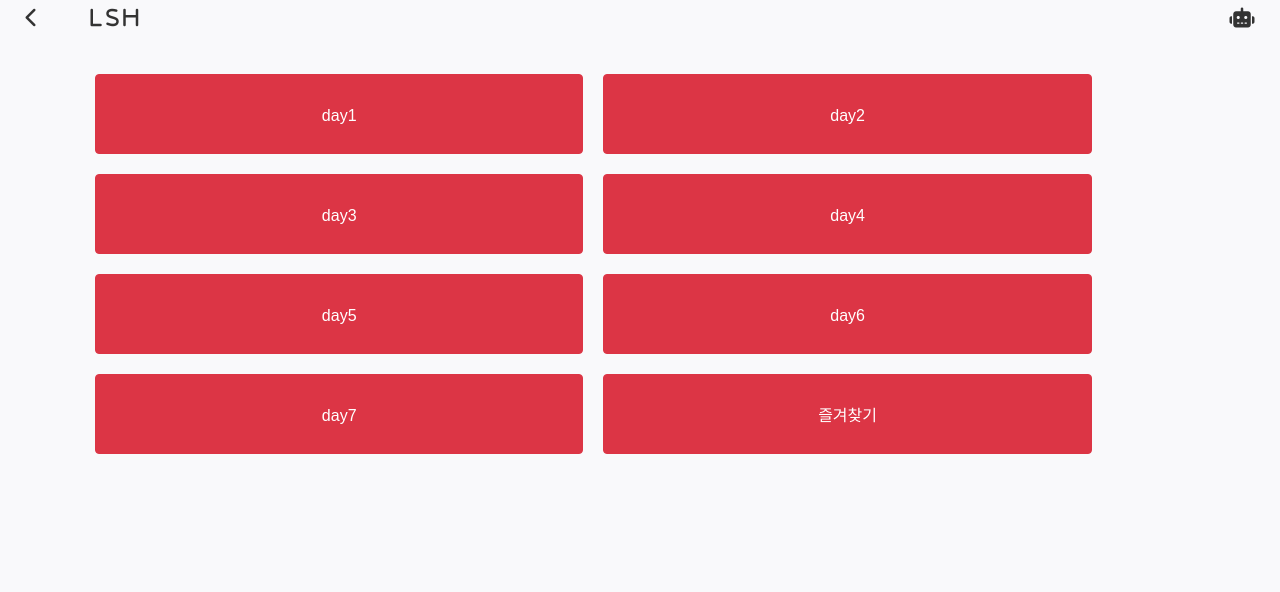
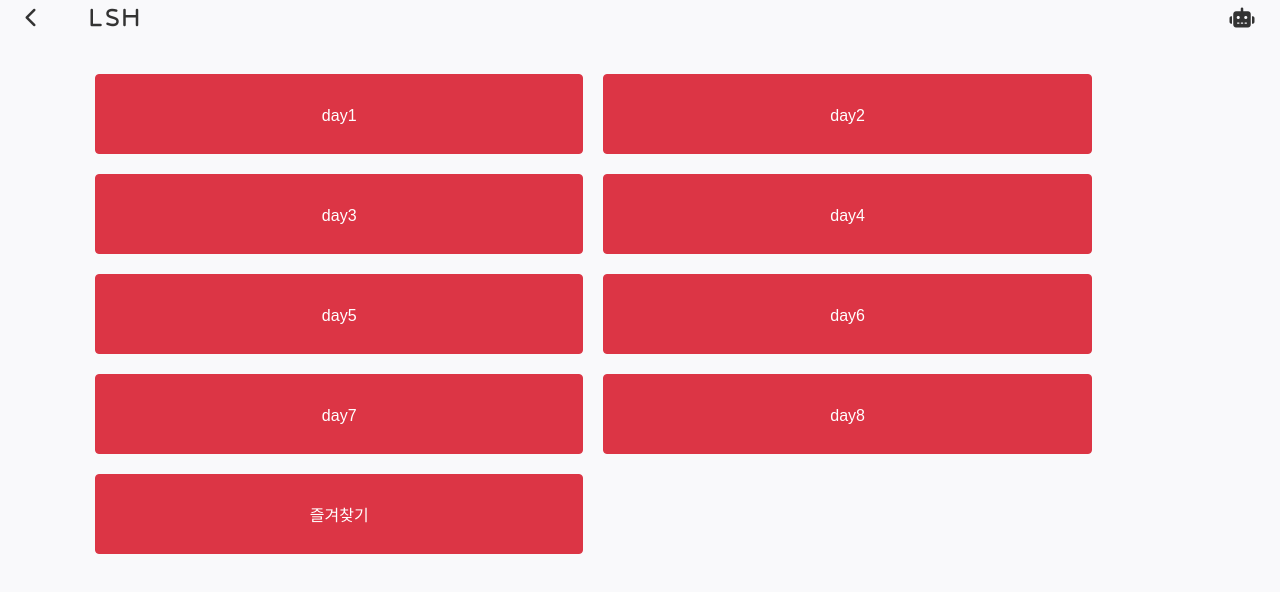
Before and after one commit to sijoow/word, a website: page public/index.html in a window 1280 px wide. Drawn offline with nearby package versions, Linux system fonts and the light colour scheme; no server answers.

Commit message:
Update index.html

```diff
--- a/public/index.html
+++ b/public/index.html
@@ -153,7 +153,7 @@
                 <div class="btn btn-primary" onclick="showChapter(5)">day5<span class="word_number"></span></div>
                 <div class="btn btn-primary" onclick="showChapter(6)">day6<span class="word_number"></span></div>
                 <div class="btn btn-primary" onclick="showChapter(7)">day7<span class="word_number"></span></div>
-
+                 <div class="btn btn-primary" onclick="showChapter(8)">day8<span class="word_number"></span></div>
 
 
                 <div id="favoriteButton" class="btn btn-primary">즐겨찾기</div>
```
